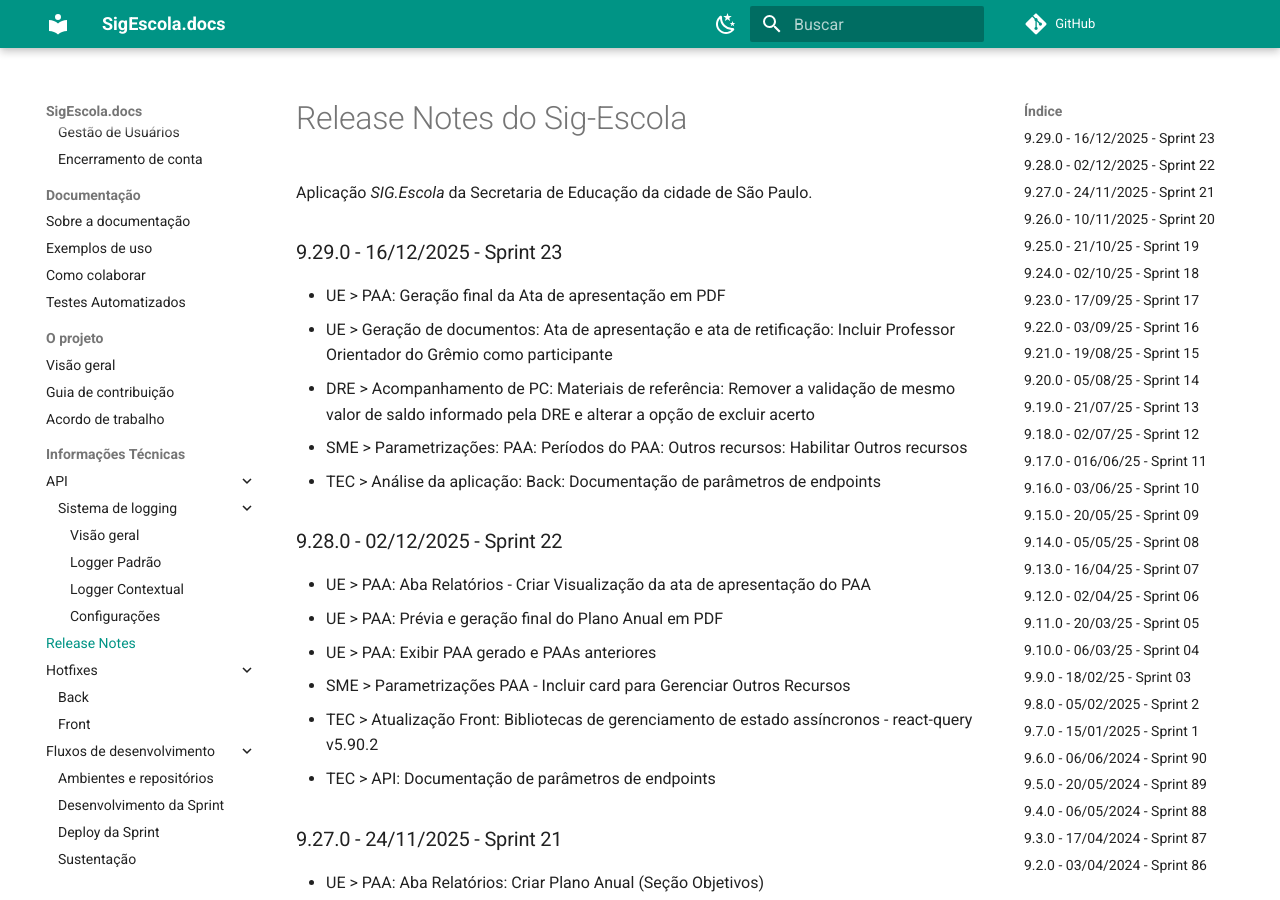
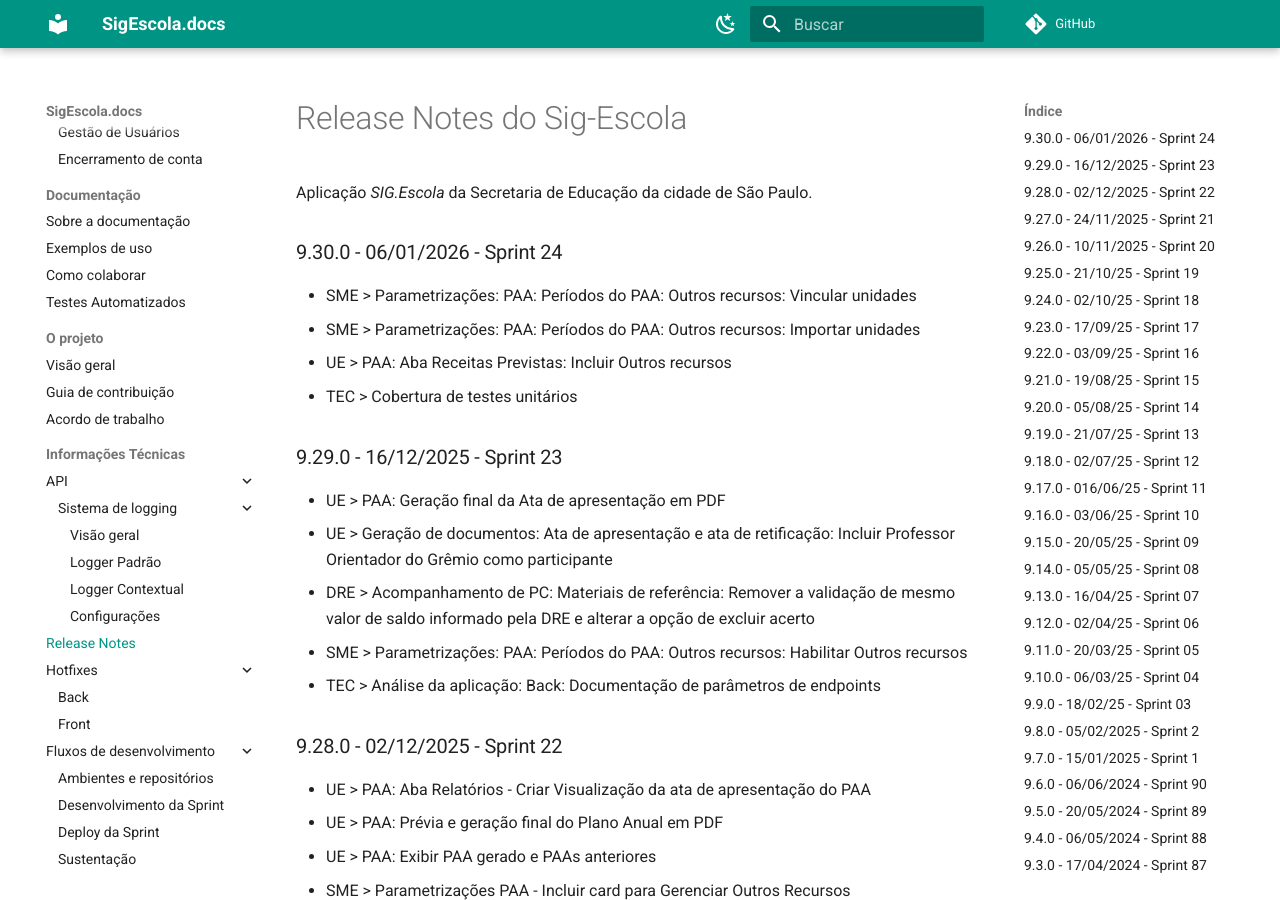
Before and after one commit to prefeiturasp/SME-PTRF-Docs, an MkDocs documentation site: the page built from docs/projeto/release_notes.md, in a window 1280 px wide and 900 px high. Built offline with MkDocs 1.6.1 and Material for MkDocs 9.7.7, drawn with Linux system fonts in a browser that asks for light colours; comment, search, counter and statistics services are not loaded.

Commit message:
Add release notes for version 9.30.0
Added release notes for version 9.30.0 including new features and updates.

```diff
--- a/docs/projeto/release_notes.md
+++ b/docs/projeto/release_notes.md
@@ -1,6 +1,13 @@
 # Release Notes do Sig-Escola
 
 Aplicação *SIG.Escola* da Secretaria de Educação da cidade de São Paulo.
+
+### 9.30.0 - 06/01/2026 - Sprint 24
+
+* SME > Parametrizações: PAA: Períodos do PAA: Outros recursos: Vincular unidades
+* SME > Parametrizações: PAA: Períodos do PAA: Outros recursos: Importar unidades
+* UE > PAA: Aba Receitas Previstas: Incluir Outros recursos
+* TEC > Cobertura de testes unitários
 
 ### 9.29.0 - 16/12/2025 - Sprint 23
 
```
